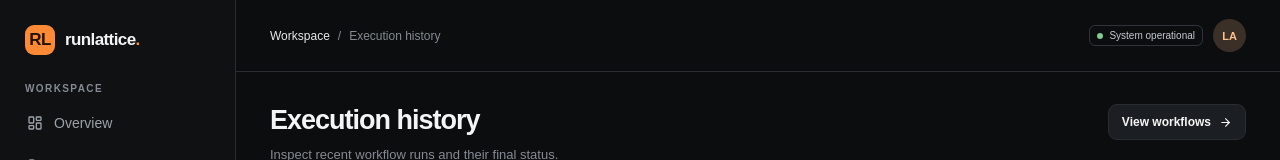
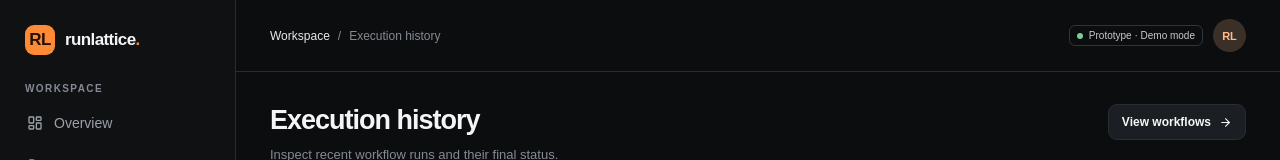
Before and after one commit to 16alves02/RunLattice, a Next.js app: page /runs in a window 1280 px wide. Shown: the top 160 px of the page. Built offline with nearby package versions, Linux system fonts and the light colour scheme.

Commit message:
Label prototype status accurately in workspace header

```diff
--- a/src/components/app-shell.tsx
+++ b/src/components/app-shell.tsx
@@ -15,6 +15,6 @@ export function AppShell({ children, active = "Overview" }: { children: React.Re
       <div><div className="eyebrow">Manage</div><nav className="nav-list"><Link href="/workflows/new" className={`nav-item ${active === "Builder" ? "active" : ""}`}><GitBranch size={16}/>Workflow builder</Link><a className="nav-item" href="https://docs.bullmq.io/" target="_blank" rel="noreferrer"><BookOpen size={16}/>Documentation</a><a className="nav-item" href="https://github.com/16alves02" target="_blank" rel="noreferrer"><Blocks size={16}/>Developer profile</a></nav></div>
       <div className="sidebar-bottom"><div className="workspace-chip"><div className="workspace-avatar">FF</div><div style={{ minWidth: 0 }}><div style={{ fontSize: 11, fontWeight: 800 }}>Personal workspace</div><div style={{ color: "var(--muted)", fontSize: 10, marginTop: 4 }}>Free plan · Demo data</div></div><Settings2 size={15} color="var(--muted)"/></div><div style={{ display: "flex", gap: 8, alignItems: "center", color: "var(--muted)", fontSize: 10, padding: "18px 10px 0" }}><CircleHelp size={13}/> Built for learning and shipping</div></div>
     </aside>
-    <main className="main"><header className="topbar"><div className="breadcrumb"><span style={{ color: "#e9eaec" }}>Workspace</span><span style={{ margin: "0 8px" }}>/</span>{active}</div><div className="top-actions"><span className="tag" style={{ display: "inline-flex", alignItems: "center", gap: 6 }}><span style={{ width: 6, height: 6, background: "#81c995", borderRadius: "50%" }}/> System operational</span><div className="avatar" title="Personal workspace">LA</div></div></header><nav className="mobile-nav" aria-label="Mobile navigation">{navItems.map(({ href, label, icon: Icon }) => <Link key={href} href={href} aria-current={active === label ? "page" : undefined}><Icon size={14}/>{label}</Link>)}<Link href="/workflows/new" aria-current={active === "Builder" ? "page" : undefined}><GitBranch size={14}/>Workflow builder</Link></nav>{children}</main>
+    <main className="main"><header className="topbar"><div className="breadcrumb"><span style={{ color: "#e9eaec" }}>Workspace</span><span style={{ margin: "0 8px" }}>/</span>{active}</div><div className="top-actions"><span className="tag" style={{ display: "inline-flex", alignItems: "center", gap: 6 }}><span style={{ width: 6, height: 6, background: "#81c995", borderRadius: "50%" }}/> Prototype · Demo mode</span><div className="avatar" title="Demo workspace">RL</div></div></header><nav className="mobile-nav" aria-label="Mobile navigation">{navItems.map(({ href, label, icon: Icon }) => <Link key={href} href={href} aria-current={active === label ? "page" : undefined}><Icon size={14}/>{label}</Link>)}<Link href="/workflows/new" aria-current={active === "Builder" ? "page" : undefined}><GitBranch size={14}/>Workflow builder</Link></nav>{children}</main>
   </div>;
 }
```
